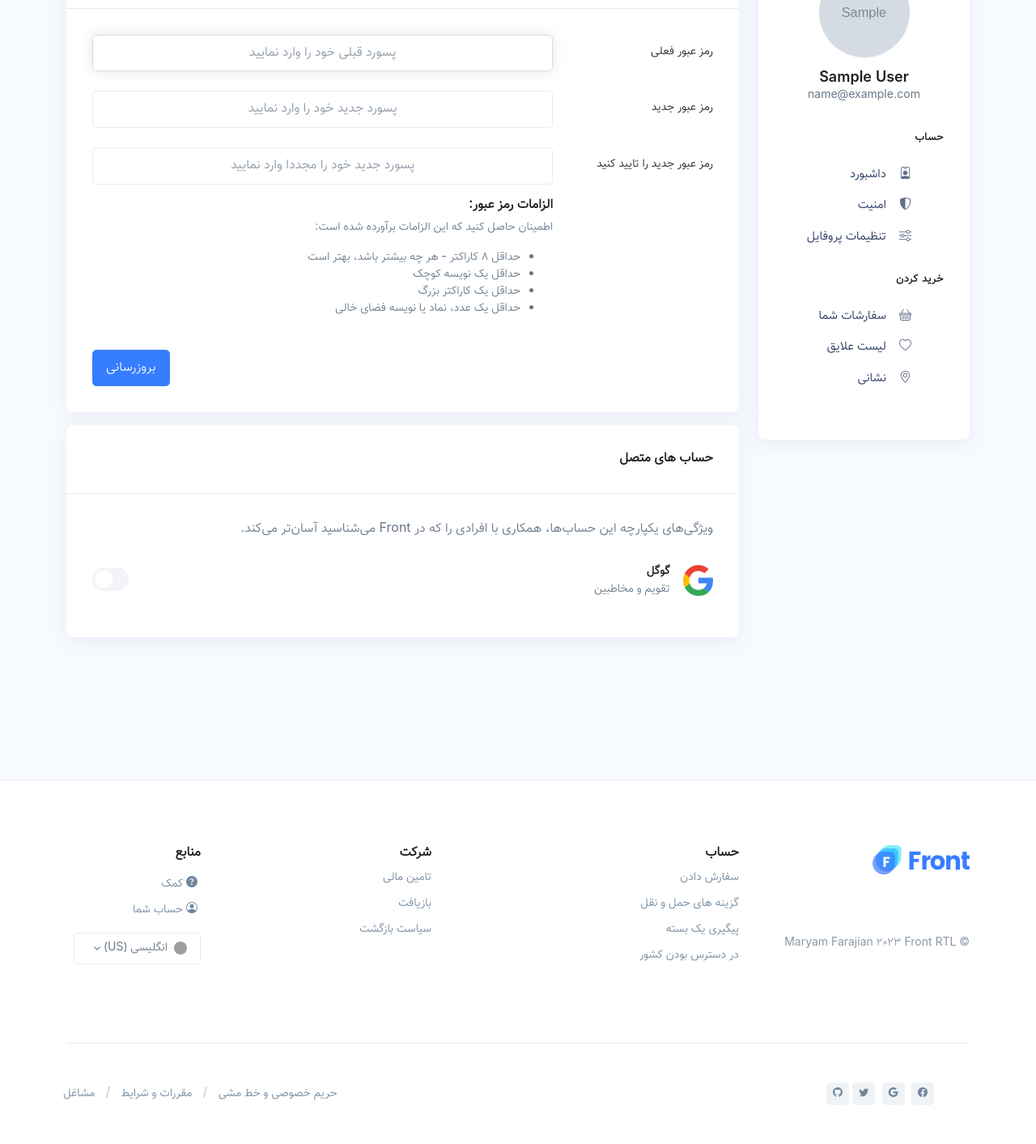
After one commit to ryan-abolfazl/Django-Shop, a Django app: page /dashboard/customer/security/edit/ in a window 1280 px wide. The commit adds this page. Shown: the part 315-1728 px from the top of the page at 81% size. Run offline with Django 4.2, Linux system fonts and the light colour scheme; a user stored in the database is signed in; tables that the repository leaves empty hold one stand-in row (values such as "Sample post"); grey boxes marked "Sample" are stand-in pictures; some libraries are stand-ins or nearby versions; grey boxes are pictures that could not be loaded.

Commit message:
added common dashboard features of admin & customer to customer

```diff
--- /dev/null
+++ b/core/dashboard/customer/forms/__init__.py
@@ -0,0 +1 @@
+from .profiles import *
--- /dev/null
+++ b/core/dashboard/customer/forms/profiles.py
@@ -0,0 +1,36 @@
+from django.contrib.auth import forms as auth_forms
+from django import forms
+from django.utils.translation import gettext_lazy as _
+from accounts.models import Profile
+
+
+class CustomerPasswordChangeForm(auth_forms.PasswordChangeForm):
+    error_messages = {
+        "password_incorrect": _(
+            "پسورد قبلی شما اشتباه وارد شده است. لطفا تصحیح نمایید."
+        ),
+        "password_mismatch": _("دو پسورد ورودی با یکدیگر مطابقت ندارند."),
+    }
+    def __init__(self, *args, **kwargs):
+        super().__init__(*args, **kwargs)
+        self.fields["old_password"].widget.attrs["class"] = 'form-control text-center'
+        self.fields["new_password1"].widget.attrs["class"] = 'form-control text-center'
+        self.fields["new_password2"].widget.attrs["class"] = 'form-control text-center'
+        self.fields["old_password"].widget.attrs["placeholder"] = 'پسورد قبلی خود را وارد نمایید'
+        self.fields["new_password1"].widget.attrs["placeholder"] = 'پسورد جدید خود را وارد نمایید'
+        self.fields["new_password2"].widget.attrs["placeholder"] = 'پسورد جدید خود را مجددا وارد نمایید'
+
+class CustomerProfileEditForm(forms.ModelForm):
+    class Meta:
+        model = Profile
+        fields = [
+            "first_name",
+            "last_name",
+            "phone_number",
+        ]
+
+    def __init__(self, *args, **kwargs):
+        super().__init__(*args, **kwargs)
+        self.fields["first_name"].widget.attrs["class"] = 'form-control'
+        self.fields["last_name"].widget.attrs["class"] = 'form-control'
+        self.fields["phone_number"].widget.attrs["class"] = 'form-control text-center'
--- /dev/null
+++ b/core/dashboard/customer/views/__init__.py
@@ -0,0 +1,2 @@
+from .generals import *
+from .profiles import *
--- /dev/null
+++ b/core/dashboard/customer/views/generals.py
@@ -0,0 +1,6 @@
+from django.views.generic import View, TemplateView
+from django.contrib.auth.mixins import LoginRequiredMixin
+from dashboard.permissions import HasCustomerAccessPermission
+
+class CustomerDashboardHomeView(LoginRequiredMixin, HasCustomerAccessPermission, TemplateView):
+    template_name = "dashboard/Customer/home.html"
--- /dev/null
+++ b/core/dashboard/customer/views/profiles.py
@@ -0,0 +1,45 @@
+from django.shortcuts import render
+from django.views.generic import UpdateView
+from django.contrib.auth.mixins import LoginRequiredMixin
+from dashboard.permissions import HasCustomerAccessPermission
+from django.contrib.auth import views as auth_views
+from dashboard.customer.forms import CustomerPasswordChangeForm, CustomerProfileEditForm
+from django.urls import reverse_lazy
+from django.contrib.messages.views import SuccessMessageMixin
+from accounts.models import Profile
+from django.contrib import messages
+from django.shortcuts import redirect
+
+
+
+
+
+class CustomerSecurityEditView(LoginRequiredMixin, HasCustomerAccessPermission,SuccessMessageMixin, auth_views.PasswordChangeView):
+    template_name = "dashboard/customer/profile/security-edit.html"
+    form_class = CustomerPasswordChangeForm
+    success_url = reverse_lazy("dashboard:customer:security-edit")
+    success_message = 'بروزرسانی با موفقیت انجام شد'
+
+class CustomerProfileEditView(LoginRequiredMixin, HasCustomerAccessPermission,SuccessMessageMixin, UpdateView ):
+    template_name = "dashboard/customer/profile/profile-edit.html"
+    form_class = CustomerProfileEditForm
+    success_url = reverse_lazy("dashboard:customer:profile-edit")
+    success_message = 'بروزرسانی پروفایل با موفقیت انجام شد'
+    def get_object(self, queryset = None):
+        return Profile.objects.get(user=self.request.user)
+
+class CustomerProfileImageEditView(LoginRequiredMixin, HasCustomerAccessPermission,SuccessMessageMixin, UpdateView ):
+    http_method_names = "post"
+    model = Profile
+    fields = [
+        "image"
+    ]
+    success_url = reverse_lazy("dashboard:customer:profile-edit")
+    success_message = 'بروزرسانی تصویر پروفایل با موفقیت انجام شد'
+
+    def get_object(self, queryset = None):
+        return Profile.objects.get(user=self.request.user)
+
+    def form_invalid(self, form):
+        messages.error(self.request, "ارسال تصویر با مشکل مواجه شد لطفا مجددا بررسی و تلاش نمایید")
+        return redirect(self.success_url)
--- a/core/templates/dashboard/customer/base.html
+++ b/core/templates/dashboard/customer/base.html
@@ -103,7 +103,7 @@
                             <button class="btn btn-ghost-secondary btn-icon" id="dropdownMenuLink"
                                 data-bs-toggle="dropdown" aria-haspopup="true" aria-expanded="false">
                                 <span class="avatar avatar-sm avatar-circle">
-                                    <img class="avatar-img" src="{{request.user.profile.image.url}}"
+                                    <img class="avatar-img" src="{{request.user.user_profile.image.url}}"
                                         alt="Image Description">
                                 </span>
                             </button>
--- /dev/null
+++ b/core/templates/dashboard/customer/profile/security-edit.html
@@ -0,0 +1,138 @@
+{% extends 'dashboard/customer/base.html' %}
+{% load static %}
+
+{% block breadcrumb %}
+<nav aria-label="breadcrumb">
+    <ol class="breadcrumb breadcrumb-light mb-0">
+        <li class="breadcrumb-item">حساب</li>
+        <li class="breadcrumb-item"> داشبورد</li>
+        <li class="breadcrumb-item active" aria-current="page">
+            تنظیمات امنیتی
+        </li>
+    </ol>
+</nav>
+{% endblock %}
+
+{% block content %}
+<!-- Card -->
+<div class="card mb-3">
+    <div class="card-header border-bottom">
+        <h5 class="card-header-title">رمزعبور</h5>
+    </div>
+
+    <!-- Body -->
+    <div class="card-body">
+        <!-- Form -->
+        <form action="." method="post">
+            {% csrf_token %}
+            <!-- Form -->
+            <div class="row mb-4">
+                <label for="currentPasswordLabel" class="col-sm-3 col-form-label form-label">رمز عبور فعلی</label>
+
+                <div class="col-sm-9">
+                    {{form.old_password}}
+                </div>
+            </div>
+            <!-- End Form -->
+
+            <!-- Form -->
+            <div class="row mb-4">
+                <label for="newPassword" class="col-sm-3 col-form-label form-label">رمز عبور جدید</label>
+
+                <div class="col-sm-9">
+                    {{form.new_password1}}
+                </div>
+
+            </div>
+            <!-- End Form -->
+
+            <!-- Form -->
+            <div class="row mb-4">
+                <label for="confirmNewPasswordLabel" class="col-sm-3 col-form-label form-label">رمز عبور جدید را
+                    تایید کنید</label>
+
+                <div class="col-sm-9">
+                    <div class="mb-3">
+                        {{form.new_password2}}
+                    </div>
+
+                    <h5>الزامات رمز عبور:</h5>
+
+                    <p class="card-text small">اطمینان حاصل کنید که این الزامات برآورده شده است:</p>
+
+                    <ul class="small">
+                        <li>حداقل 8 کاراکتر - هر چه بیشتر باشد، بهتر است</li>
+                        <li>حداقل یک نویسه کوچک</li>
+                        <li>حداقل یک کاراکتر بزرگ</li>
+                        <li>حداقل یک عدد، نماد یا نویسه فضای خالی</li>
+                    </ul>
+                </div>
+            </div>
+            <!-- End Form -->
+
+            <div class="d-flex justify-content-end gap-3">
+                <button type="submit" class="btn btn-primary">بروزرسانی</button>
+            </div>
+        </form>
+        <!-- End Form -->
+    </div>
+    <!-- End Body -->
+</div>
+<!-- End Card -->
+
+<!-- Card -->
+<div class="card mb-3">
+    <div class="card-header border-bottom">
+        <h5 class="card-header-title">حساب های متصل</h5>
+    </div>
+
+    <!-- Body -->
+    <div class="card-body">
+        <p class="card-text">ویژگی‌های یکپارچه این حساب‌ها، همکاری با افرادی را که در Front می‌شناسید آسان‌تر
+            می‌کند.</p>
+
+        <!-- Form -->
+        <form>
+            <!-- List Group -->
+            <div class="list-group list-group-flush list-group-no-gutters">
+                <!-- Item -->
+                <div class="list-group-item">
+                    <div class="d-flex">
+                        <div class="flex-shrink-0">
+                            <img class="avatar avatar-xs avatar-4x3" src="{% static '/svg/brands/google-icon.svg' %}"
+                                alt="Image Description">
+                        </div>
+
+                        <div class="flex-grow-1 me-3">
+                            <div class="row align-items-center">
+                                <div class="col ">
+                                    <h6 class="mb-1 ">گوگل</h6>
+                                    <span class="d-block small text-body">تقویم و مخاطبین</span>
+                                </div>
+                                <!-- End Col -->
+
+                                <div class="col-auto">
+                                    <!-- Form Switch -->
+                                    <div class="form-check form-switch">
+                                        <input class="form-check-input" type="checkbox" id="connectedAccounts1" disabled>
+                                        <label class="form-check-label" for="connectedAccounts1"></label>
+                                    </div>
+                                    <!-- End Form Switch -->
+                                </div>
+                                <!-- End Col -->
+                            </div>
+                            <!-- End Row -->
+                        </div>
+                    </div>
+                </div>
+                <!-- End Item -->
+
+            </div>
+            <!-- End List Group -->
+        </form>
+        <!-- End Form -->
+    </div>
+    <!-- End Body -->
+</div>
+<!-- End Card -->
+{% endblock %}
--- a/core/templates/dashboard/customer/sidebar.html
+++ b/core/templates/dashboard/customer/sidebar.html
@@ -8,11 +8,11 @@
           <!-- Avatar -->
           <div class="d-none d-lg-block text-center mb-5">
             <div class="avatar avatar-xxl avatar-circle mb-3">
-              <img class="avatar-img" src="{{request.user.profile.image.url}}" alt="Image Description" />
+              <img class="avatar-img" src="{{request.user.user_profile.image.url}}" alt="Image Description" />
 
             </div>
 
-            <h4 class="card-title mb-0">{{request.user.profile.get_fullname}}</h4>
+            <h4 class="card-title mb-0">{{request.user.user_profile.get_fullname}}</h4>
             <p class="card-text small">{{request.user.email}}</p>
           </div>
           <!-- End Avatar -->
@@ -28,13 +28,13 @@
               </a>
             </li>
             <li class="nav-item">
-              <a class="nav-link" href="#">
+              <a class="nav-link" href="{% url 'dashboard:customer:security-edit' %}">
                 <i class="bi-shield-shaded nav-icon"></i> امنیت
               </a>
             </li>
 
             <li class="nav-item">
-              <a class="nav-link" href="#">
+              <a class="nav-link" href="{% url 'dashboard:customer:profile-edit' %}">
                 <i class="bi-sliders nav-icon"></i> تنظیمات پروفایل
               </a>
             </li>
```
Also changed, not shown: core/dashboard/customer/urls/__init__.py (added, +9 -0 lines), core/dashboard/customer/urls/generals.py (added, +7 -0 lines), core/dashboard/customer/urls/profiles.py (added, +9 -0 lines), core/templates/dashboard/customer/profile/profile-edit.html (added, +120 -0 lines).
